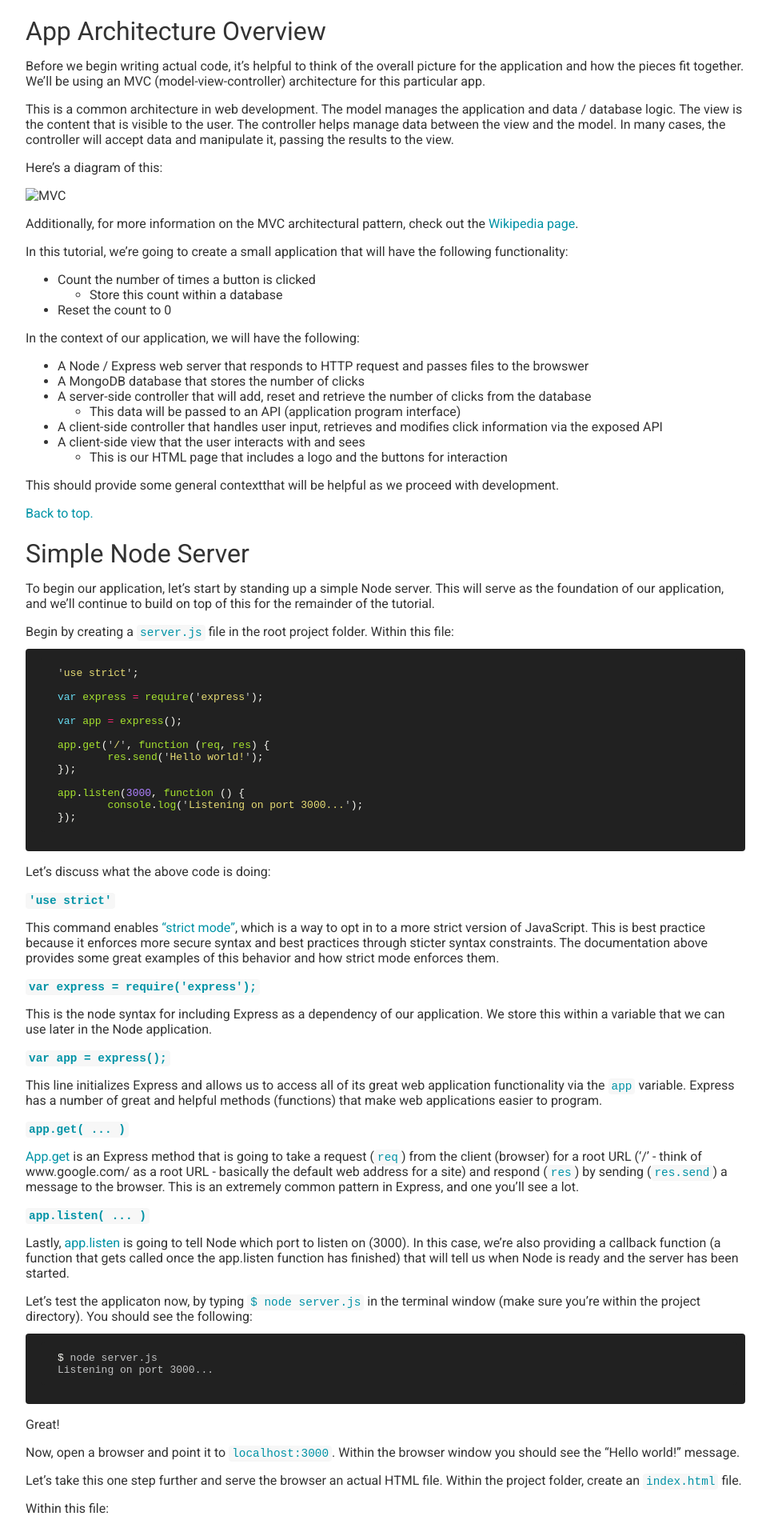
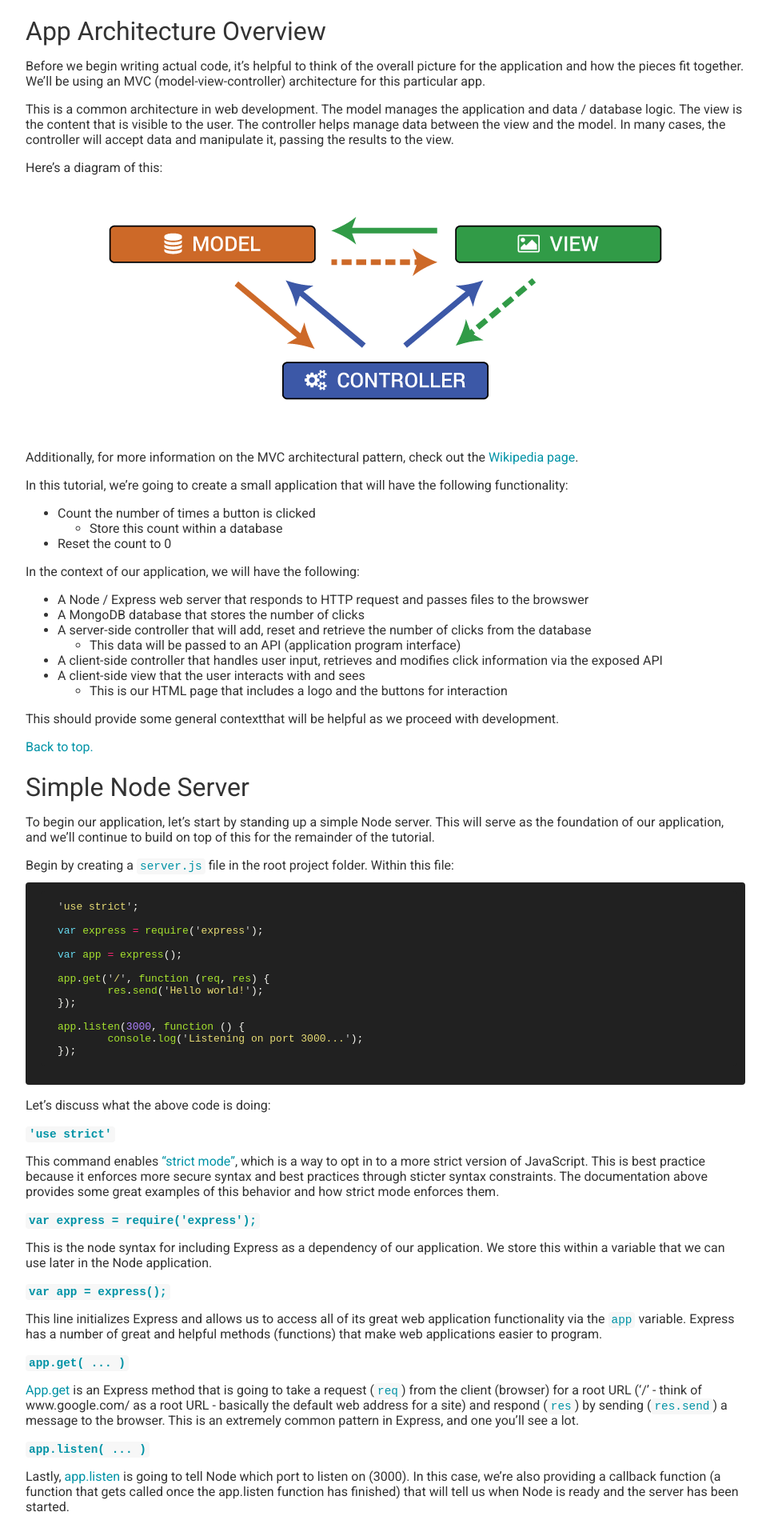
Before and after one commit to johnstonbl01/clementinejs, a Jekyll site: the page built from tutorial/tutorial.md, in a window 1280 px wide. Shown: the part 4312-6217 px from the top of the page at 80% size, without its empty margins (158-1121 px from the left). Built offline with Jekyll 4.4.1, drawn with Linux system fonts in a browser that asks for light colours; Markdown is read by kramdown in place of the engine named in the settings.

Commit message:
Relative path testing.

```diff
--- a/tutorial/tutorial.md
+++ b/tutorial/tutorial.md
@@ -201,7 +201,7 @@ This is a common architecture in web development. The model manages the applicat
 
 Here's a diagram of this:
 
-![MVC]({{ site.baseurl }}/img/mvc.png)
+![MVC](/clementinejs/img/mvc.png)
 
 Additionally, for more information on the MVC architectural pattern, check out the [Wikipedia page](http://en.wikipedia.org/wiki/Model%E2%80%93view%E2%80%93controller).
 
```
